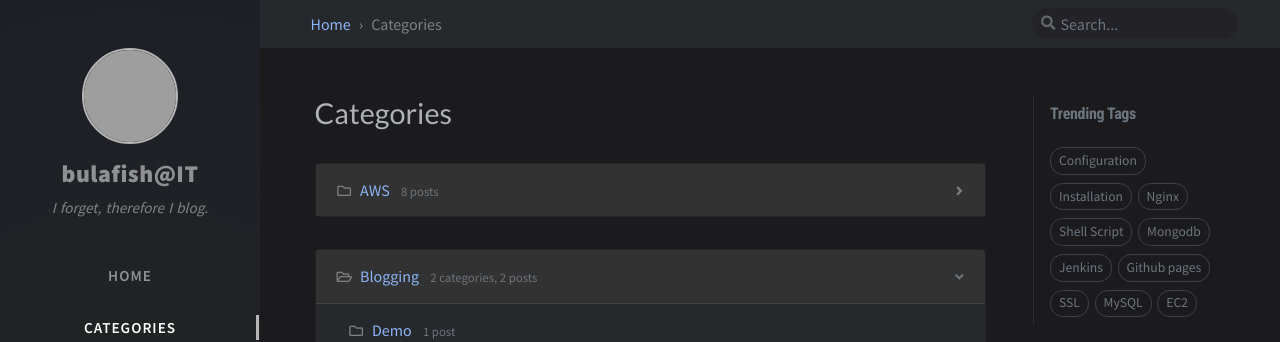
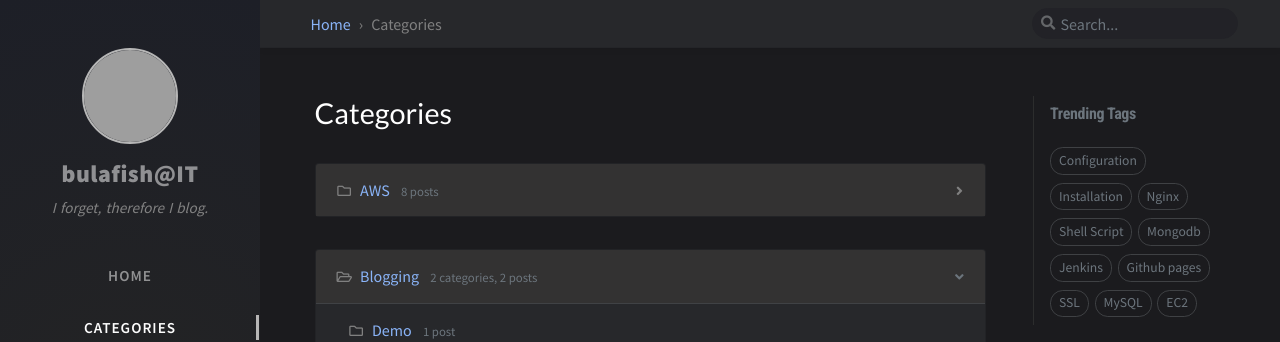
Before and after one commit to bulafish/bulafish.github.io, a Jekyll site: the page built from tabs/categories.md, in a window 1280 px wide. Shown: the top 342 px of the page. Built offline with Jekyll 4.4.1, drawn with Linux system fonts in a browser that asks for light colours; nearby versions of some CDN libraries; comment, search, counter and statistics services are not loaded; grey boxes are pictures that could not be loaded.

Commit message:
modify color

```diff
--- a/assets/css/_colors/dark-typography.scss
+++ b/assets/css/_colors/dark-typography.scss
@@ -18,7 +18,8 @@
   --footer-bg-color: var(--main-wrapper-bg);
 
   /* common color */
-  --text-color: rgb(175, 176, 177);
+  // --text-color: rgb(175, 176, 177);
+  --text-color: rgb(255, 255, 255);
   --text-muted-color: rgb(107, 116, 124);
   --link-color: rgb(138, 180, 248);
   --link-underline-color: rgb(82, 108, 150);
```
